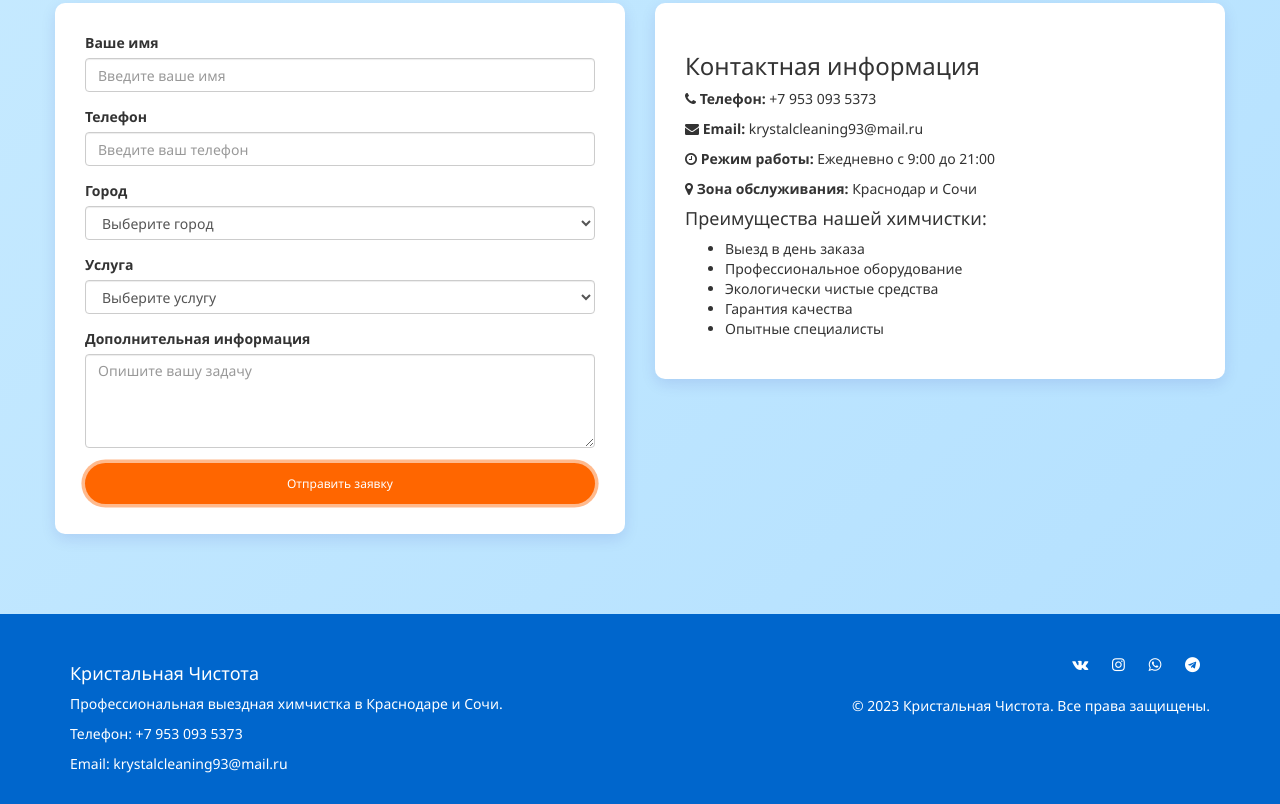
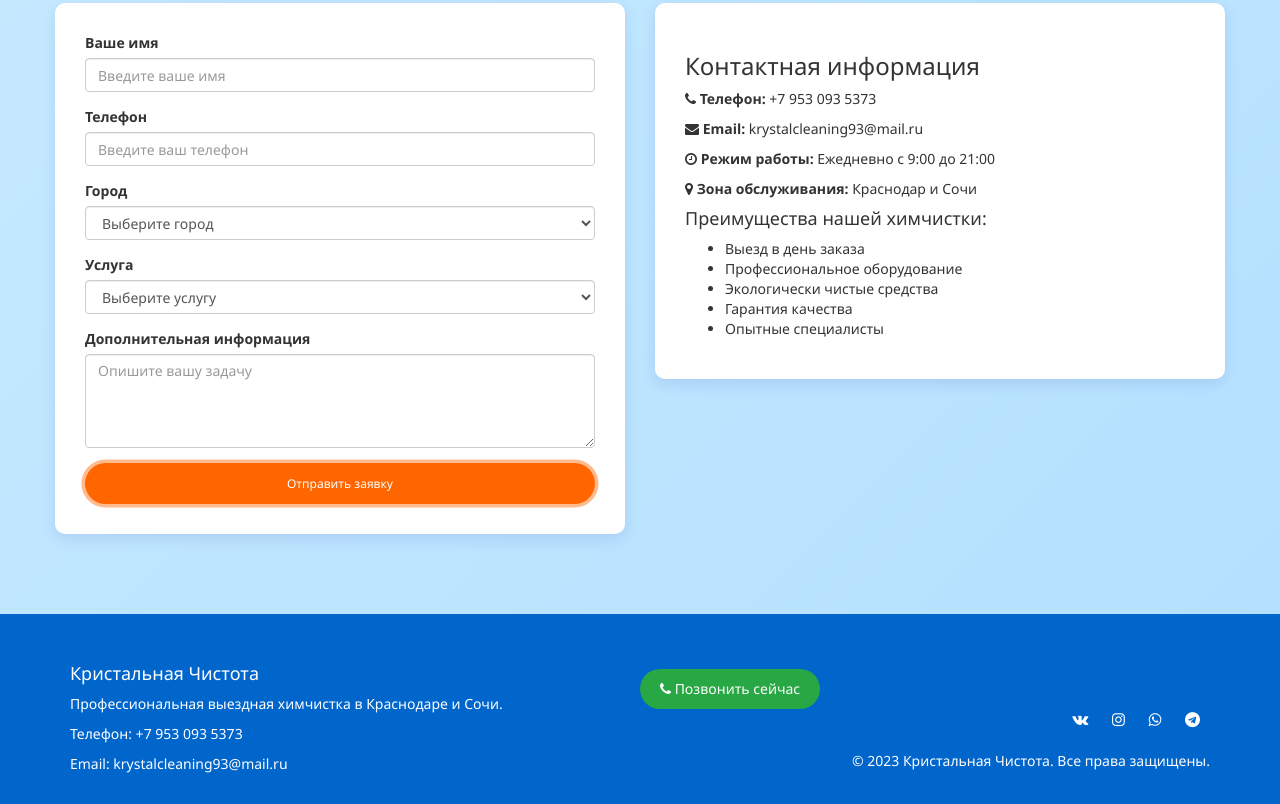
Before and after one commit to Viktoriya-Zolotuchina/klining.com, a plain HTML site: page index.html in a window 1280 px wide. Shown: the part 3238-4042 px from the top of the page. Drawn offline with nearby package versions, Linux system fonts and the light colour scheme.

Commit message:
Update index.html

```diff
--- a/index.html
+++ b/index.html
@@ -267,6 +267,10 @@
                     <p>Телефон: +7 953 093 5373</p>
                     <p>Email: krystalcleaning93@mail.ru</p>
                 </div>
+                <!-- В футере, в первой колонке после email -->
+<a href="tel:+79530935373" class="footer-call-button">
+    <i class="fa fa-phone"></i> Позвонить сейчас
+</a>
                 <div class="col-md-6 text-right">
                     <div class="social-icons">
                         <a href="#"><i class="fa fa-vk"></i></a>
```
